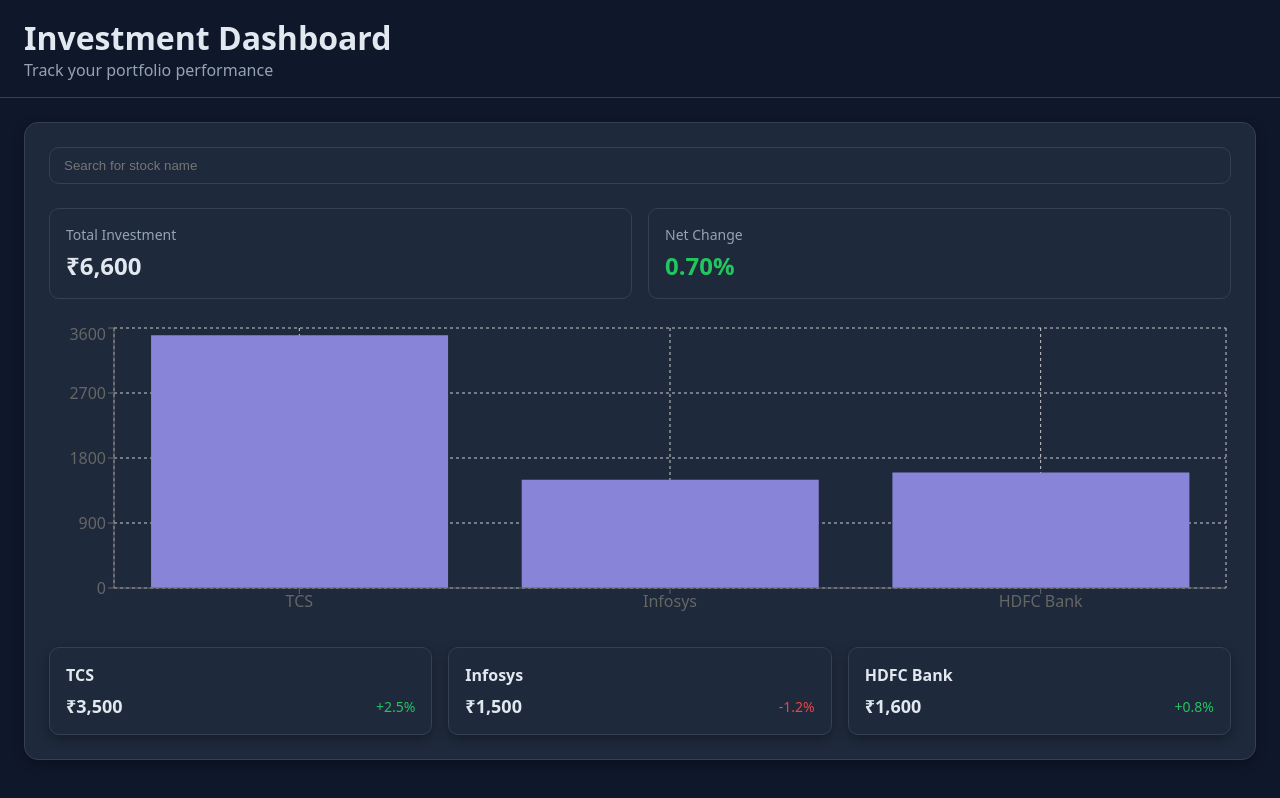
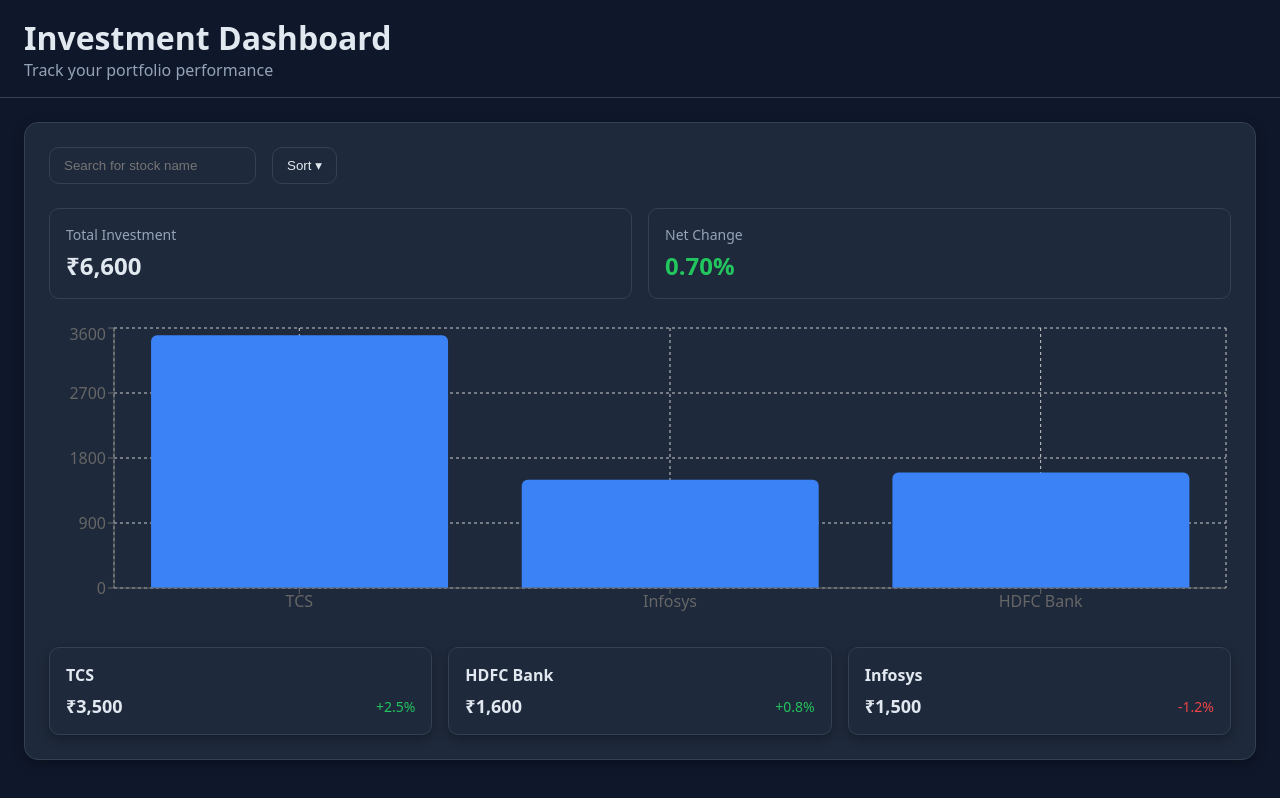
Before and after one commit to PrajaktaParit21/investment-dashboard-react, a React (Vite) app: page / in a window 1280 px wide. Built offline with nearby package versions, Linux system fonts and the light colour scheme.

Commit message:
added sort filter and handled Nan Average change

```diff
--- a/src/components/PortfolioChart.jsx
+++ b/src/components/PortfolioChart.jsx
@@ -5,7 +5,7 @@
   YAxis,
   Tooltip,
   ResponsiveContainer,
-  CartesianGrid
+  CartesianGrid,
 } from "recharts";
 
 import styles from "./PortfolioChart.module.css";
@@ -22,7 +22,17 @@
           <XAxis dataKey="name" />
           <YAxis />
           <Tooltip />
-          <Bar dataKey="price" fill="#8884d8" />
+          <Bar
+            dataKey="price"
+            fill="var(--color-accent)"
+            radius={[6, 6, 0, 0]}
+            onMouseOver={(data, index, e) => {
+              e.target.style.fill = "#60a5fa"; // lighter blue
+            }}
+            onMouseOut={(data, index, e) => {
+              e.target.style.fill = "var(--color-accent)";
+            }}
+          />
         </BarChart>
       </ResponsiveContainer>
     </div>
--- a/src/components/PortfolioChart.module.css
+++ b/src/components/PortfolioChart.module.css
@@ -1,4 +1,17 @@
 .chartContainer {
   width: "100%";
   height: 300px;
+  animation: fadeIn 0.4s ease-in;
+
 }
+
+@keyframes fadeIn {
+  from {
+    opacity: 0;
+    transform: translateY(10px);
+  }
+  to {
+    opacity: 1;
+    transform: translateY(0);
+  }
+}
--- a/src/pages/Dashboard.jsx
+++ b/src/pages/Dashboard.jsx
@@ -2,13 +2,22 @@
 import styles from "./Dashboard.module.css";
 import { useStocks } from "../hooks/useStocks";
 import { useDebounce } from "../hooks/useDebounce";
-import { useMemo } from "react";
+import { useMemo, useState } from "react";
 import PortfolioChart from "../components/PortfolioChart";
 import Header from "../components/Header";
 
 function Dashboard() {
   const { error, isLoading, stocks, refetch } = useStocks();
   const { searchInput, searchResult, handleSearchChange } = useDebounce();
+  const [sortBy, setSortBy] = useState("price-high");
+  const [showSort, setShowSort] = useState(false);
+
+  const options = [
+    { label: "Price: High → Low", value: "price-high" },
+    { label: "Price: Low → High", value: "price-low" },
+    { label: "Top Gainers", value: "change-high" },
+    { label: "Top Losers", value: "change-low" },
+  ];
 
   const filteredStocks = useMemo(() => {
     if (!searchResult) return stocks;
@@ -17,18 +26,35 @@
     );
   }, [stocks, searchResult]);
 
-  const { totalInvestment, avgChange } = useMemo(() => {
+  let { totalInvestment, avgChange } = useMemo(() => {
     let totalInvestment = 0;
     let netChange = 0;
+    let avgChange = 0;
     filteredStocks.forEach((stock) => {
       totalInvestment += stock.price;
       netChange += stock.change;
     });
-    const avgChange = netChange / filteredStocks.length;
+
+    if (filteredStocks.length) avgChange = netChange / filteredStocks.length;
 
     return { totalInvestment, avgChange };
   }, [filteredStocks]);
 
+  const sortedStocks = useMemo(() => {
+    let sorted = [...filteredStocks];
+
+    if (sortBy === "price-high") {
+      sorted.sort((a, b) => b.price - a.price);
+    } else if (sortBy === "price-low") {
+      sorted.sort((a, b) => a.price - b.price);
+    } else if (sortBy === "change-high") {
+      sorted.sort((a, b) => b.change - a.change);
+    } else if (sortBy === "change-low") {
+      sorted.sort((a, b) => a.change - b.change);
+    }
+
+    return sorted;
+  }, [filteredStocks, sortBy]);
   if (error) {
     return (
       <>
@@ -55,6 +81,7 @@
           <p>Stocks are Loading...</p>
         ) : stocks.length > 0 ? (
           <div className={styles.searchList}>
+            <div className={styles.controls}>
               <input
                 className={styles.searchInput}
                 type="text"
@@ -62,6 +89,34 @@
                 value={searchInput}
                 onChange={(e) => handleSearchChange(e.target.value)}
               />
+
+              <div className={styles.sortWrapper}>
+                <button
+                  className={styles.sortButton}
+                  onClick={() => setShowSort((prev) => !prev)}
+                >
+                  Sort ▾
+                </button>
+
+                {showSort && (
+                  <div className={styles.sortDropdown}>
+                    {options.map((opt) => (
+                      <div
+                        key={opt.value}
+                        className={styles.sortItem}
+                        onClick={() => {
+                          setSortBy(opt.value);
+                          setShowSort(false);
+                        }}
+                      >
+                        <span>{opt.label}</span>
+                        {sortBy === opt.value && <span>✓</span>}
+                      </div>
+                    ))}
+                  </div>
+                )}
+              </div>
+            </div>
             <div className={styles.columnContainer}>
               <div className={styles.summaryCard}>
                 <p>Total Investment</p>
@@ -77,13 +132,12 @@
 
             <div className={styles.rowContainer}>
               {filteredStocks.length > 0 ? (
-                filteredStocks.map((stock) => (
+                sortedStocks.map((stock) => (
                   <StockCard key={stock.id} {...stock} />
                 ))
               ) : (
-                <p>
-                  No stocks found for name "<strong>{searchResult}</strong>".
-                  Please ensure to add correct name
+                <p style={{ color: "var(--color-text-secondary)" }}>
+                  No results found for "<strong>{searchResult}</strong>"
                 </p>
               )}
             </div>
--- a/src/pages/Dashboard.module.css
+++ b/src/pages/Dashboard.module.css
@@ -72,3 +72,50 @@
 .summaryCard h2 {
   margin: 5px 0 0;
 }
+.controls {
+  display: flex;
+  gap: var(--spacing-md);
+  align-items: center;
+}
+
+/* Sort wrapper */
+.sortWrapper {
+  position: relative;
+}
+
+/* Button */
+.sortButton {
+  padding: 10px 14px;
+  border-radius: var(--radius-md);
+  border: 1px solid var(--color-border);
+  background-color: var(--color-bg-card);
+  color: var(--color-text-primary);
+  cursor: pointer;
+}
+
+/* Dropdown */
+.sortDropdown {
+  position: absolute;
+  top: 110%;
+  right: 0;
+
+  background-color: var(--color-bg-card);
+  border: 1px solid var(--color-border);
+  border-radius: var(--radius-md);
+
+  width: 180px;
+  box-shadow: var(--shadow-card);
+  z-index: 10;
+}
+
+/* Items */
+.sortItem {
+  display: flex;
+  justify-content: space-between;
+  padding: 10px;
+  cursor: pointer;
+}
+
+.sortItem:hover {
+  background-color: var(--color-bg-secondary);
+}
```
Lines whose indentation alone changed are shown as unchanged.
